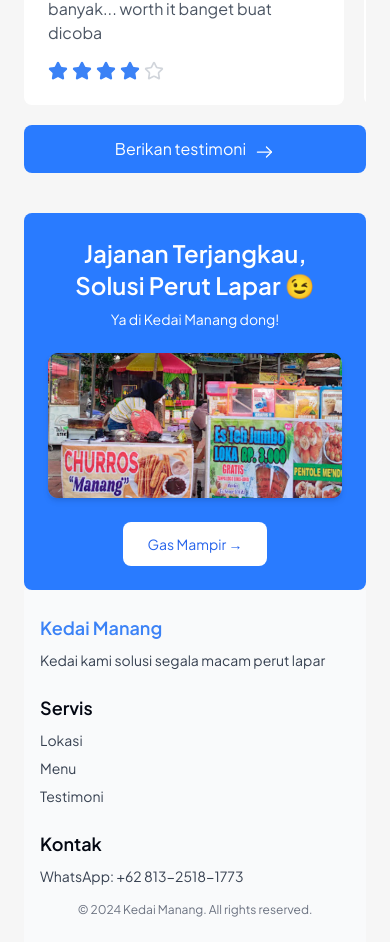
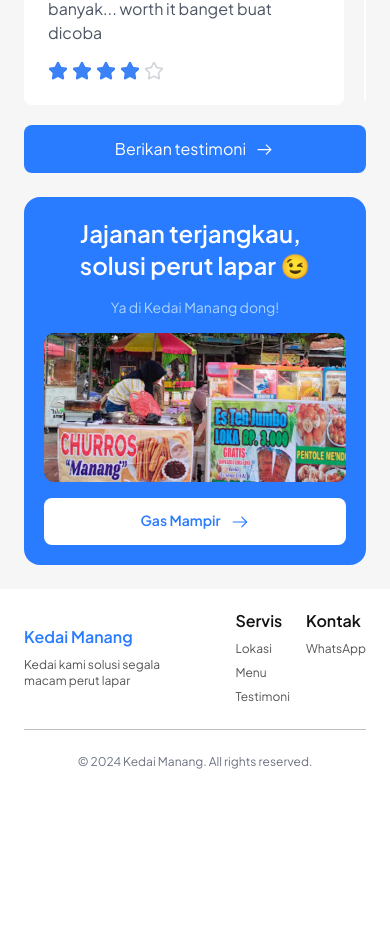
Before and after one commit to Felitaslemek/kidi, a React (Vite) app: page / in a window 390 px wide. Shown: the part 2297-3239 px from the top of the page. After the commit the page ends 3087 px from the top, so only its background shows below. Built offline with nearby package versions, Linux system fonts and the light colour scheme.

Commit message:
fix design issues: mobile

```diff
--- a/src/App.jsx
+++ b/src/App.jsx
@@ -140,12 +140,14 @@ function App() {
 				<Testimonial />
 			</div>
 
-			<div>
+			<div className="mt-6">
 				<End />
 			</div>
 
-			<div id="contact">
-				<Footer />
+			<div id="contact" className="mt-6">
+				<div className="-mx-6 md:-mx-12">
+					<Footer />
+				</div>
 			</div>
 		</div>
 	);
--- a/src/components/Footer.jsx
+++ b/src/components/Footer.jsx
@@ -2,32 +2,44 @@ import React from "react";
 
 const Footer = () => {
 	return (
-    <footer className="bg-gray-50 text-gray-700 py-6">
-      <div className="max-w-6xl mx-auto px-4 md:px-8 grid grid-cols-1 md:grid-cols-3 gap-6">
+		<footer className="bg-color_nuetral_100_light text-color_nuetral_900_light py-5 px-6 left-0 right-0">
+			<div className="flex gap-3 items-center justify-between">
 				{/* Kedai Manang Section */}
 				<div>
-          <h3 className="font-semibold text-lg text-blue-500">Kedai Manang</h3>
-          <p className="mt-2 text-sm font-regular">
-            Kedai kami solusi segala macam perut lapar
+					<h3 className="font-semibold text-base text-color_primary_500_light">
+						Kedai Manang
+					</h3>
+					<p className="mt-2 text-color_nuetral_600_light text-xs font-regular">
+						Kedai kami solusi segala <br />
+						macam perut lapar
 					</p>
 				</div>
 
 				{/* Servis Section */}
+				<div className="flex gap-4">
 					<div>
-          <h3 className="font-semibold text-gray-950 text-lg">Servis</h3>
-          <ul className="mt-2 space-y-2 text-sm">
+						<h3 className="font-semibold text-color_nuetral_900_light text-base">
+							Servis
+						</h3>
+						<ul className="mt-2 space-y-2 text-xs">
 							<li>
-              <a href="#lokasi" className="hover:underline">
+								<a
+									href="#lokasi"
+									className="text-color_nuetral_600_light hover:underline">
 									Lokasi
 								</a>
 							</li>
 							<li>
-              <a href="#menu" className="hover:underline">
+								<a
+									href="#menu"
+									className="text-color_nuetral_600_light hover:underline">
 									Menu
 								</a>
 							</li>
 							<li>
-              <a href="#testimoni" className="hover:underline">
+								<a
+									href="#testimoni"
+									className="text-color_nuetral_600_light hover:underline">
 									Testimoni
 								</a>
 							</li>
@@ -36,15 +48,21 @@ const Footer = () => {
 
 					{/* Kontak Section */}
 					<div>
-          <h3 className="font-semibold text-gray-950 text-lg">Kontak</h3>
-          <ul className="mt-2 text-sm">
+						<h3 className="font-semibold text-color_nuetral_900_light text-base">
+							Kontak
+						</h3>
+						<ul className="mt-2 text-xs">
 							<li>
-              <a className="text-regular hover:underline">
-                WhatsApp: +62 813-2518-1773
+								<a className="text-regular text-color_nuetral_600_light hover:underline">
+									WhatsApp
 								</a>
 							</li>
 						</ul>
 					</div>
+				</div>
+			</div>
+			<div className="w-full my-6">
+				<div className="border-t border-color_nuetral_200_light" />
 			</div>
 			<div className="text-center text-xs font-regular text-gray-500 mt-4">
 				© 2024 Kedai Manang. All rights reserved.
--- a/src/components/Testimonial.jsx
+++ b/src/components/Testimonial.jsx
@@ -148,7 +148,7 @@ function Testimonial() {
 					<svg
 						width="21"
 						height="21"
-						viewBox="0 0 21 18"
+						viewBox="0 0 21 23"
 						fill="none"
 						xmlns="http://www.w3.org/2000/svg"
 						className="inline-block align-middle">
--- a/src/components/lastSection.jsx
+++ b/src/components/lastSection.jsx
@@ -3,28 +3,47 @@ import tampilan from "../assets/tampilan.png";
 
 const End = () => {
 	return (
-		<section className="bg-color_primary_500_light text-color_nuetral_100_light rounded-lg p-6 md:p-12 text-center max-w-3xl mx-auto mt-10">
-			<h1 className="text-2xl md:text-4xl font-semibold">
-				Jajanan Terjangkau, <br /> Solusi Perut
-				Lapar 😉
+		<section className="bg-color_primary_500_light text-color_nuetral_100_light rounded-2xl p-5 flex flex-col gap-y-4 items-center">
+			<h1 className="text-2xl font-semibold">
+				Jajanan terjangkau, <br /> solusi perut
+				lapar 😉
 			</h1>
-			<p className="mt-2 text-sm font-regular md:text-lg">
+			<p className="text-sm text-color_primary_200_light font-regular">
 				Ya di Kedai Manang dong!
 			</p>
-			<div className="mt-6">
+			<div className="rounded-lg">
 				<img
 					src={tampilan}
 					alt="tampilan"
-					className="rounded-lg shadow-md w-full object-cover"
+					className="rounded-sm object-cover"
 				/>
 			</div>
-			<div className="mt-6">
+			<div className="w-full">
 				<a
 					href="https://www.google.com/maps/place/Kedai+Manang+(Churros,+Corndog,+Citul,+Otak-otak+crispy)/@-7.0060695,110.4187903,15z/data=!4m6!3m5!1s0x2e708d2fd7afca71:0x921193cb14508ddb!8m2!3d-7.0112853!4d110.4365921!16s%2Fg%2F11kpnvp_7c?entry=ttu&g_ep=EgoyMDI0MTIwOC4wIKXMDSoASAFQAw%3D%3D"
 					target="_blank"
-					rel="noopener noreferrer">
-					<button className="bg-white text-blue-600 py-3 px-6 rounded-lg font-medium-regular text-sm md:text-lg hover:bg-blue-200 transition-colors">
-						Gas Mampir →
+					rel="noopener noreferrer"
+					className="block w-full">
+					<button className="w-full bg-color_nuetral_100_light text-color_primary_500_light px-6 py-3 font-semibold rounded-lg text-sm">
+						Gas Mampir
+						<span className="ml-2 items-center">
+							<svg
+								width="21"
+								height="21"
+								viewBox="0 0 20 22"
+								fill="none"
+								xmlns="http://www.w3.org/2000/svg"
+								className="inline-block align-middle">
+								<path
+									d="M12.4531 16.1833C12.2948 16.1833 12.1364 16.125 12.0114 16C11.7698 15.7583 11.7698 15.3583 12.0114 15.1166L16.6281 10.5L12.0114 5.88331C11.7698 5.64164 11.7698 5.24164 12.0114 4.99998C12.2531 4.75831 12.6531 4.75831 12.8948 4.99998L17.9531 10.0583C18.1948 10.3 18.1948 10.7 17.9531 10.9416L12.8948 16C12.7698 16.125 12.6114 16.1833 12.4531 16.1833Z"
+									fill="#297BFF"
+								/>
+								<path
+									d="M17.3698 11.125H3.34476C3.0031 11.125 2.71976 10.8417 2.71976 10.5C2.71976 10.1583 3.0031 9.875 3.34476 9.875H17.3698C17.7114 9.875 17.9948 10.1583 17.9948 10.5C17.9948 10.8417 17.7114 11.125 17.3698 11.125Z"
+									fill="#297BFF"
+								/>
+							</svg>
+						</span>
 					</button>
 				</a>
 			</div>
```
Lines whose indentation alone changed are shown as unchanged.
